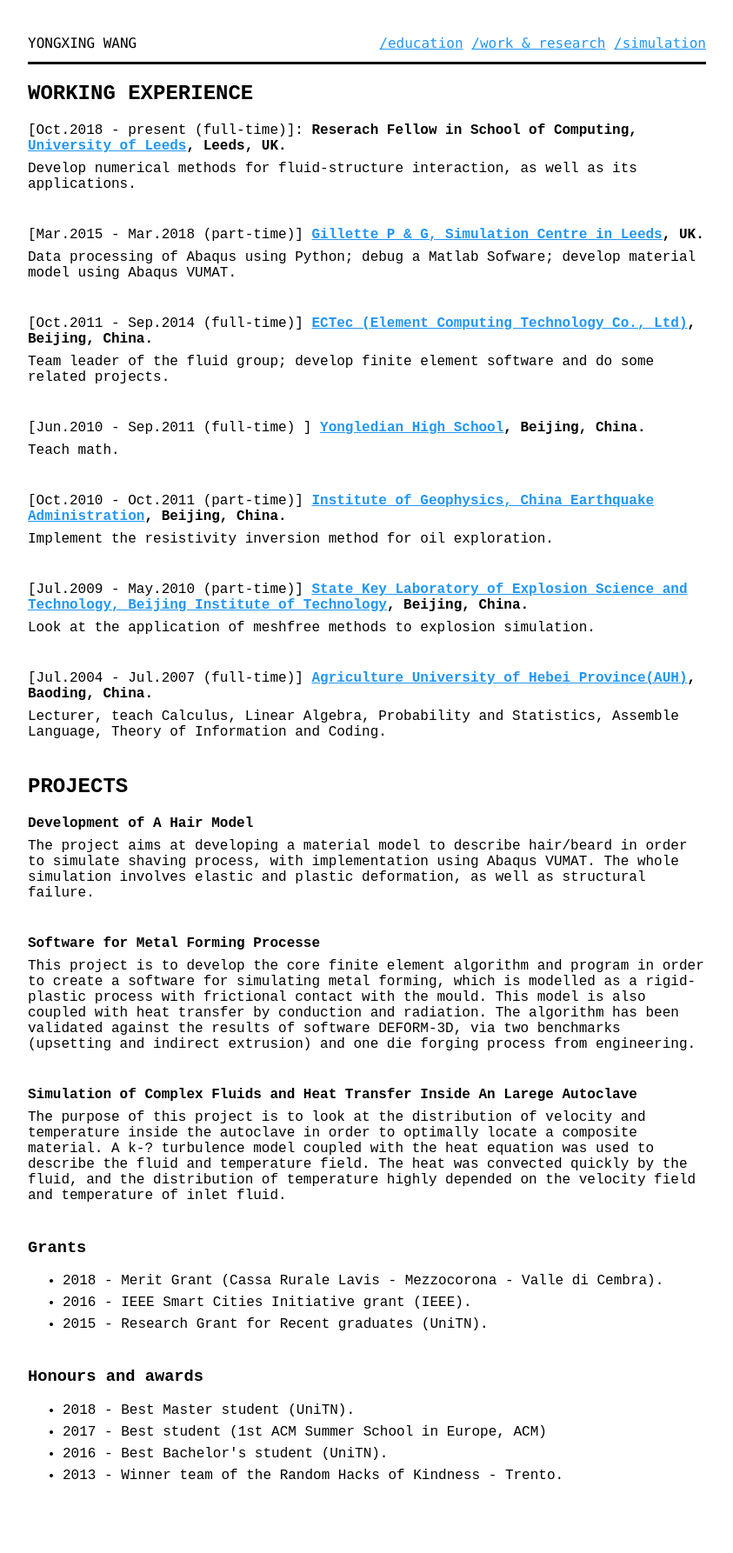
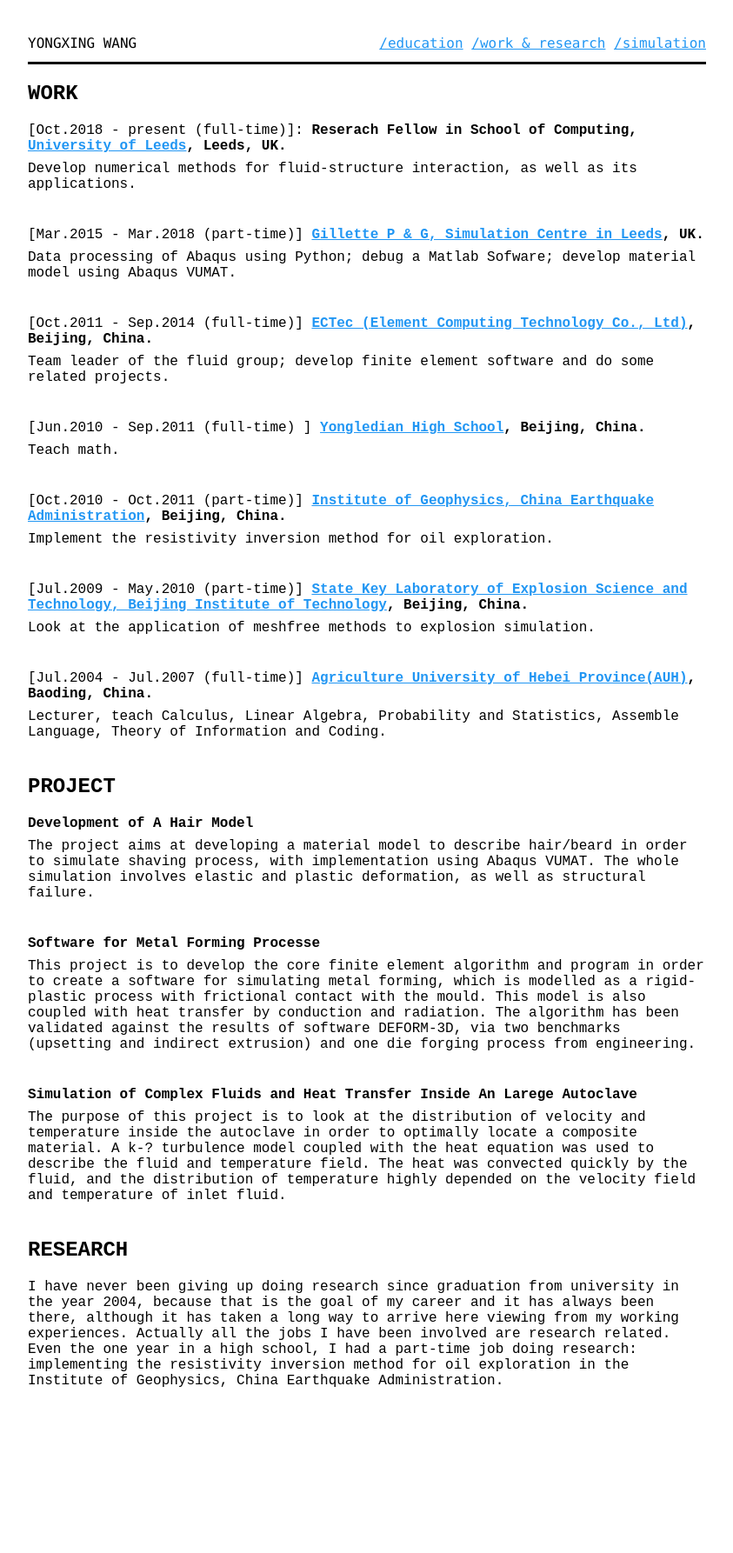
Before and after one commit to yongxingwang/yongxingwang.github.io, a Jekyll site: the page built from work.html, in a window 1280 px wide. Shown: the whole page at 87% size, without its empty margins (218-1061 px from the left). Built offline with Jekyll 4.4.1, drawn with Linux system fonts in a browser that asks for light colours; after the commit the page ends 1653 px from its top, so only the background shows below that.

Commit message:
First Commit

```diff
--- a/work.html
+++ b/work.html
@@ -66,7 +66,7 @@ title: Research
 
 <article class="proj">
     <header>
-        <h1>WORKING EXPERIENCE</h1>
+        <h1>WORK</h1>
     </header>
 
     <section id="graph-benchmark">
@@ -115,9 +115,10 @@ title: Research
 </article>
 
 
+
 <article class="proj">
     <header>
-        <h1>PROJECTS</h1>
+        <h1>PROJECT</h1>
     </header>
 
     <section id="graph-benchmark">
@@ -142,6 +143,26 @@ title: Research
 	</section>
 </article>
 
+
+
+
+<article class="proj">
+    <header>
+        <h1>RESEARCH</h1>
+    </header>
+	<p>
+	I have never been giving up doing research since graduation from university in the year 2004, because that is the goal of my career and it has always been there, although it has taken a long way to arrive here
+	viewing from my working experiences. Actually all the jobs I have been involved are research related.
+	Even the one year in a high school, I had a part-time job doing research: implementing the resistivity
+	inversion method for oil exploration in the Institute of Geophysics, China Earthquake Administration.
+	</p>
+
+
+</article>
+
+
+
+<!--
 <article>
     <section>
         <header>
@@ -168,3 +189,4 @@ title: Research
         </ul>
     </section>
 </article>
+-->
```
